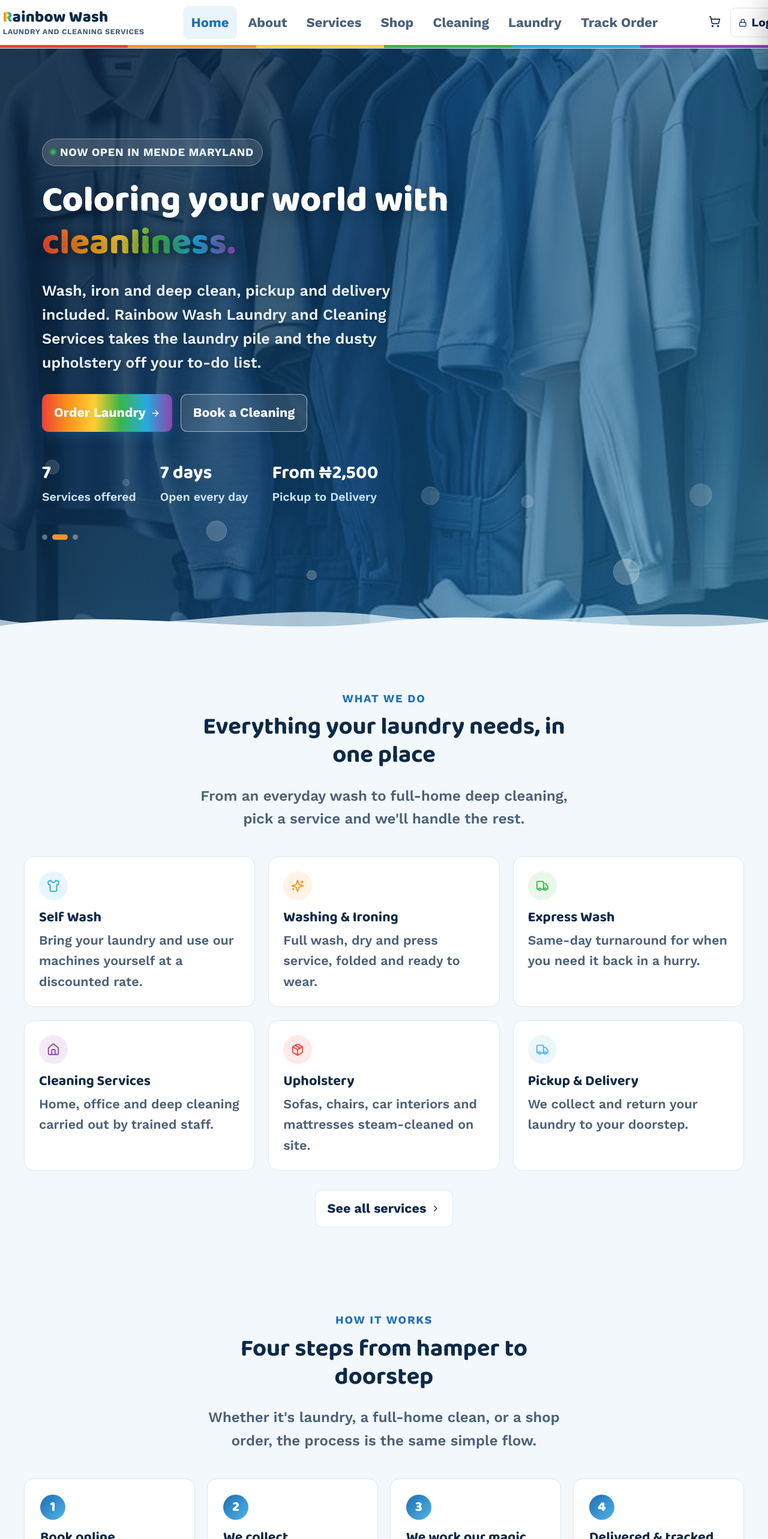
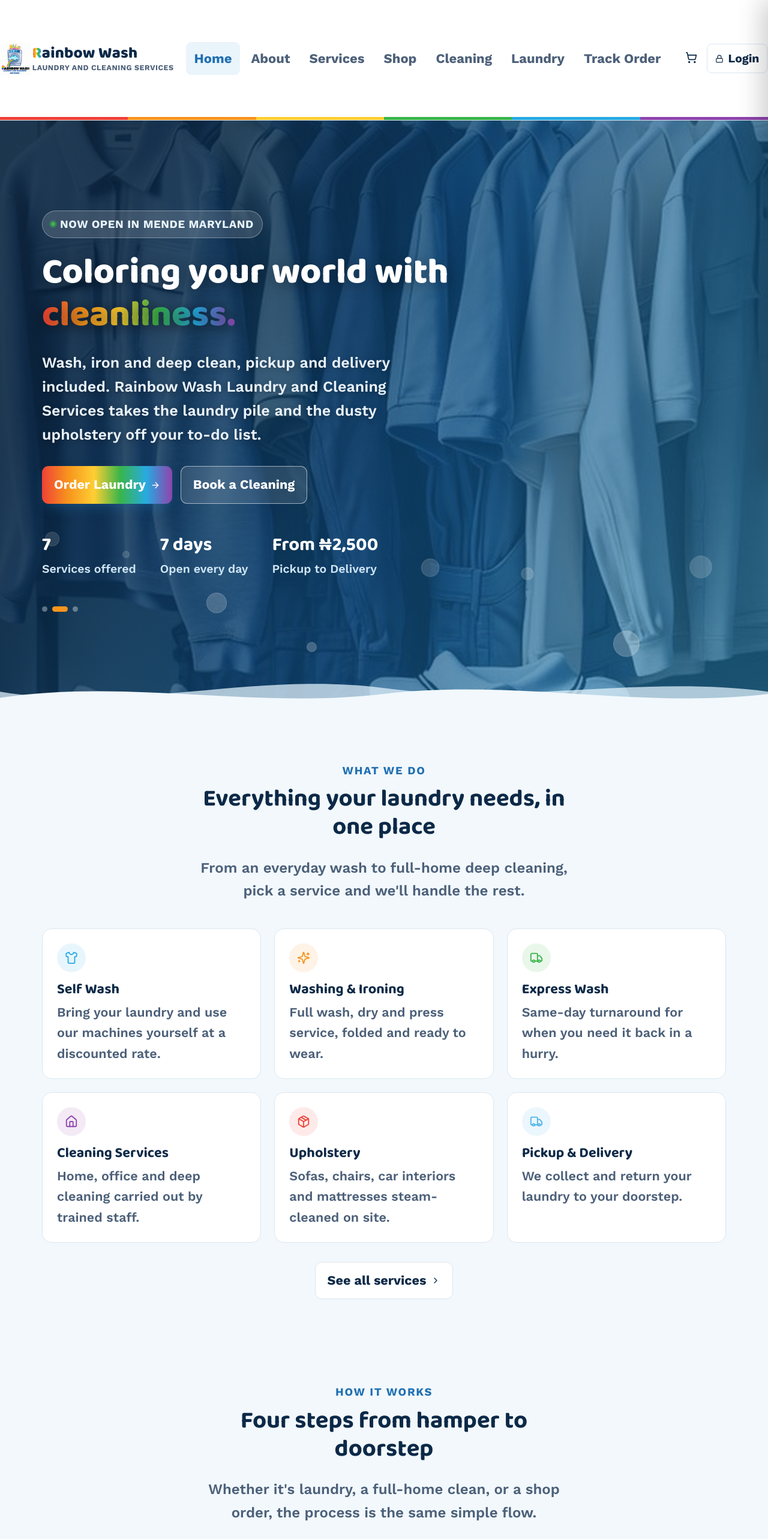
Before and after one commit to Luchistack/Rainbow-Frontend, a React (Vite) app in the folder rainbow-wash/: page / in a window 1280 px wide. Shown: the top 2566 px of the page at 60% size. Built offline with nearby package versions, Linux system fonts and the light colour scheme.

Commit message:
updated responsiveness

```diff
--- a/rainbow-wash/src/styles/global.css
+++ b/rainbow-wash/src/styles/global.css
@@ -67,7 +67,7 @@
 
 /* NAVBAR */
 .rw-nav { position: sticky; top: 0; z-index: 50; background: rgba(255, 255, 255, 0.94); backdrop-filter: blur(8px); border-bottom: 1px solid var(--line); }
-.rw-nav-inner { max-width: 1180px; margin: 0 auto; display: flex; align-items: center; justify-content: center; gap: 64px; padding: 10px 20px 10px 10px; }
+.rw-nav-inner { max-width: 1180px; margin: 0 auto; display: flex; align-items: space-between; justify-content: center; gap: 20px; padding: 70px 20px; }
 .rw-brand { display: flex; align-items: center; gap: 3px; background: none; border: none; padding: 0; }
 .rw-brand img { height: 54px; width: auto; }.rw-brand-text { display: flex; flex-direction: column; line-height: 1.15; gap: 1px; }
 .rw-brand-main { font-family: var(--font-display); font-weight: 800; font-size: 26px; color: var(--navy); letter-spacing: 0.2px; white-space: nowrap; }
@@ -111,7 +111,7 @@
   }
 }
 
-@media (max-width: 880px) {
+@media (max-width: 1024px) {
   .rw-navlinks { display: none; }
   .rw-mobile-toggle { display: flex; }
   .rw-mobile-menu.open { display: flex; }
@@ -184,7 +184,7 @@
 .rw-wave-front { opacity: 1; }
 
 /* SECTIONS */
-.rw-section { max-width: 1500px; margin: 0 auto; padding: 70px 40px; }
+.rw-section { max-width: 1180px; margin: 0 auto; padding: 70px 20px; }
 .rw-section-head { text-align: center; max-width: 640px; margin: 0 auto 44px; }
 .rw-kicker { color: var(--blue); font-weight: 800; font-size: 18.5px; letter-spacing: 0.09em; text-transform: uppercase; }
 .rw-section-head h2 { font-size: 40px; margin: 10px 0 12px; }
```
